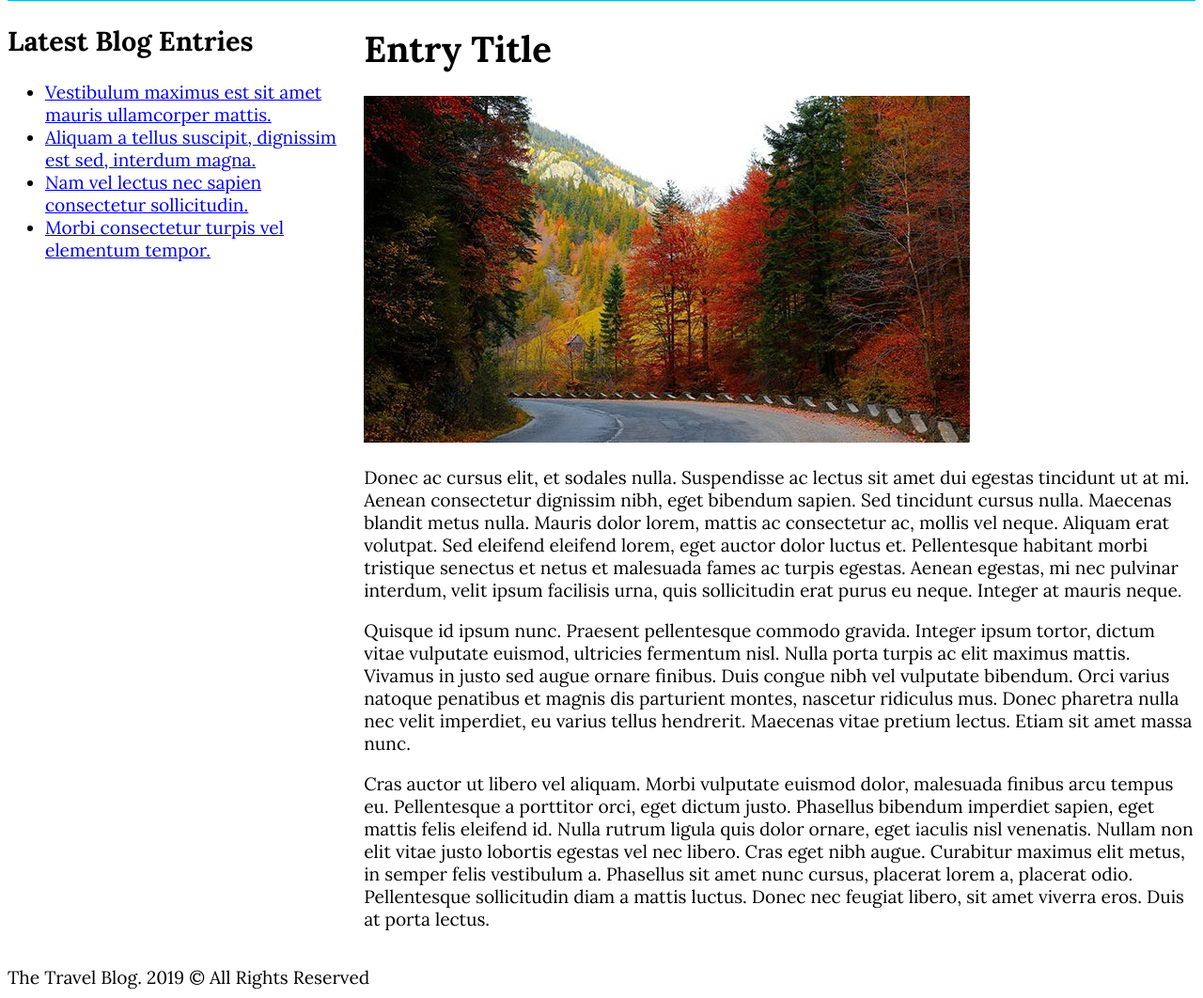
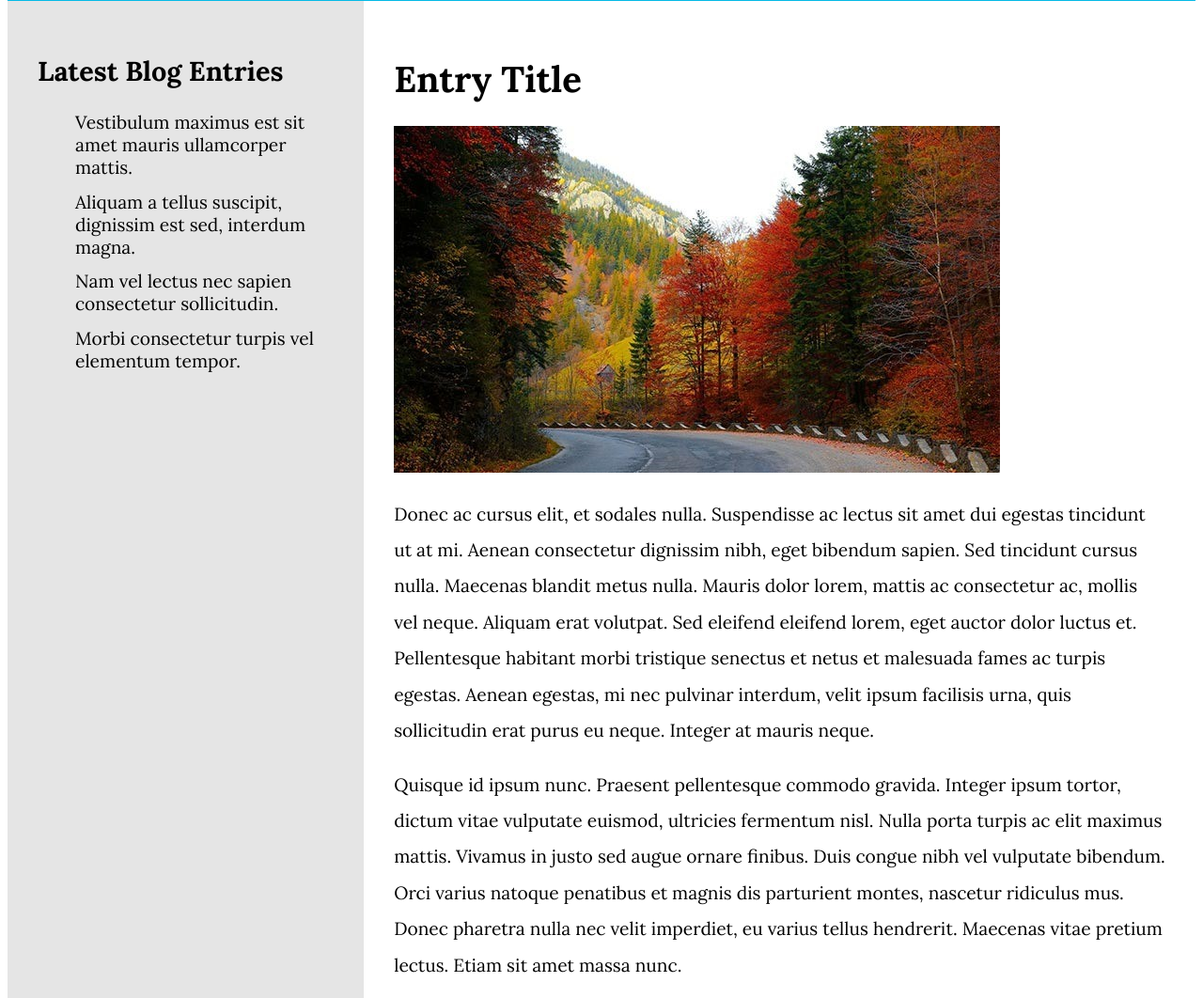
Before and after one commit to bhoomikahm18/05_Building_a_Blog_Entry_Layout, a plain HTML site: page index.html in a window 1280 px wide. Shown: the part 207-1269 px from the top of the page at 94% size. Drawn offline with Linux system fonts and the light colour scheme.

Commit message:
Finishing the Blog entry layout

```diff
--- a/CSS/style.css
+++ b/CSS/style.css
@@ -14,6 +14,9 @@ html {
 }
 img{
     max-width: 100%;
+}
+p{
+    line-height: 2;
 }
 body {
     font-family: var(--mainFont);
@@ -79,3 +82,39 @@ body {
         order: -1;
     }
 }
+.sidebar{
+    background-color: var(--gray);
+    padding: 2rem;
+}
+.sidebar ul{
+    list-style: none;
+}
+.sidebar ul li{
+    margin-bottom: .8rem;
+}
+.sidebar ul li:last-of-type{
+    margin-bottom: 0;
+}
+
+.sidebar a{
+    color: var(--black);
+    text-decoration: none;
+}
+
+.sidebar a:hover{
+    color: var(--seconadry);
+}
+.main-content{
+    padding: 2rem;
+
+}
+.site-footer{
+    background-color: var(--seconadry);
+
+}
+.site-footer p{
+    margin: 0;
+    padding: 1rem 0;
+    text-align: center;
+    color: var(--white);
+}
```
